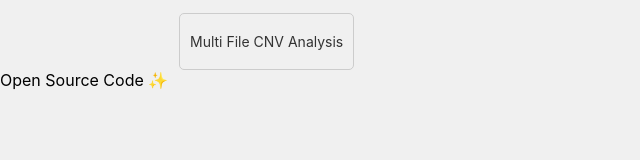
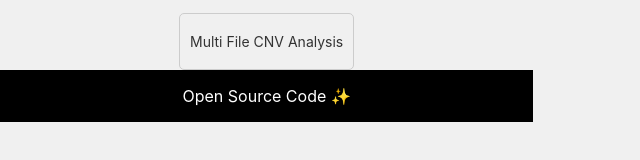
Before and after one commit to philip-hub/CNV-web-app-mock-up, a Next.js app: page / in a window 1280 px wide. Shown: the part 470-630 px from the top of the page, without its empty margins (0-640 px from the left). Built offline with nearby package versions, Linux system fonts and the light colour scheme.

Commit message:
footer css

```diff
--- a/src/styles/Home.module.css
+++ b/src/styles/Home.module.css
@@ -32,6 +32,12 @@
   display: flex;
   width: 100%;
   min-height: 100vh;
+}
+.footer{
+  background-color: #000; /* Pure black background */
+  color: #fff; /* Pure white text */
+  padding: 1em;
+  text-align: center;
 }
 
 .controlBar {
```
